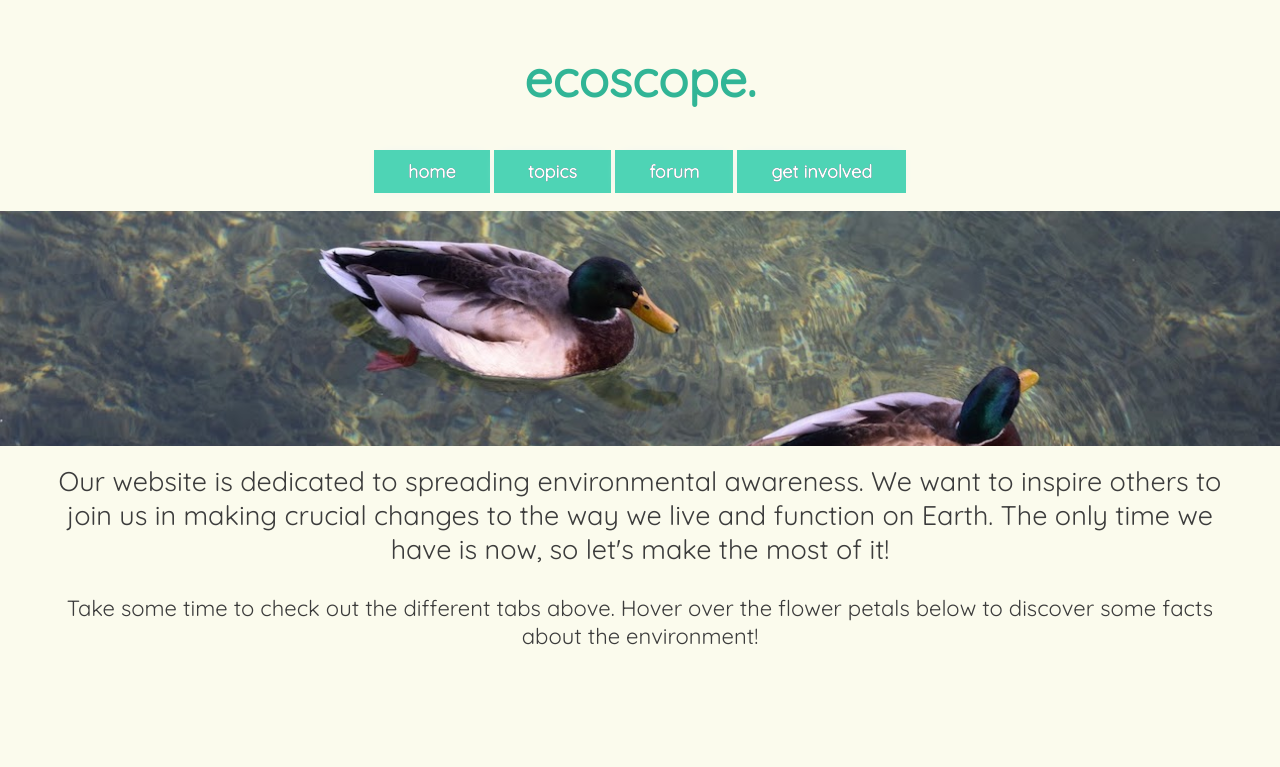
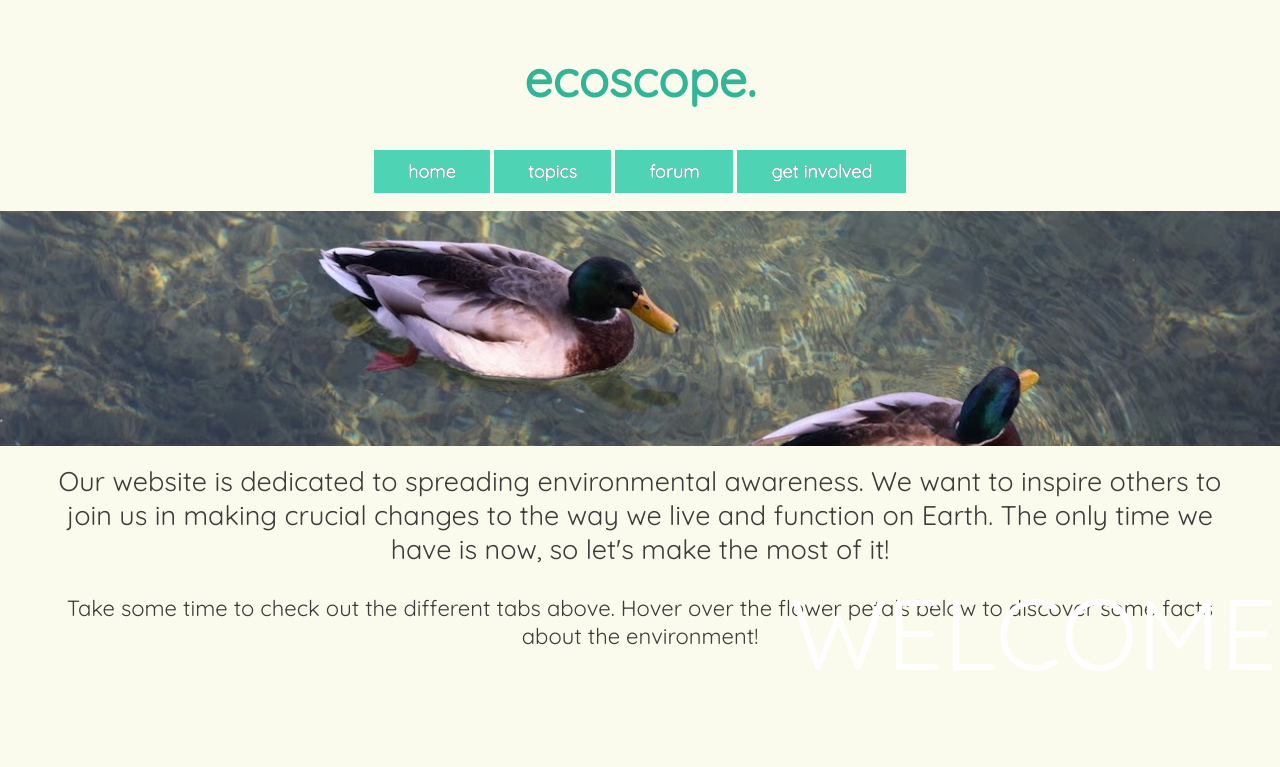
Before and after one commit to KarinaPinto/Ecoscope, a plain HTML site: page index.html in a window 1280 px wide. Shown: the top 767 px of the page. Drawn offline with Linux system fonts and the light colour scheme.

Commit message:
Update design.css

```diff
--- a/design.css
+++ b/design.css
@@ -227,7 +227,7 @@ border: 3px solid #fbfbed;
   font-size:100px;
   color: white;
   position:absolute;
-  top: 770px;
+  top: 570px;
   left: 790px;
 }
 #hometext {
```
